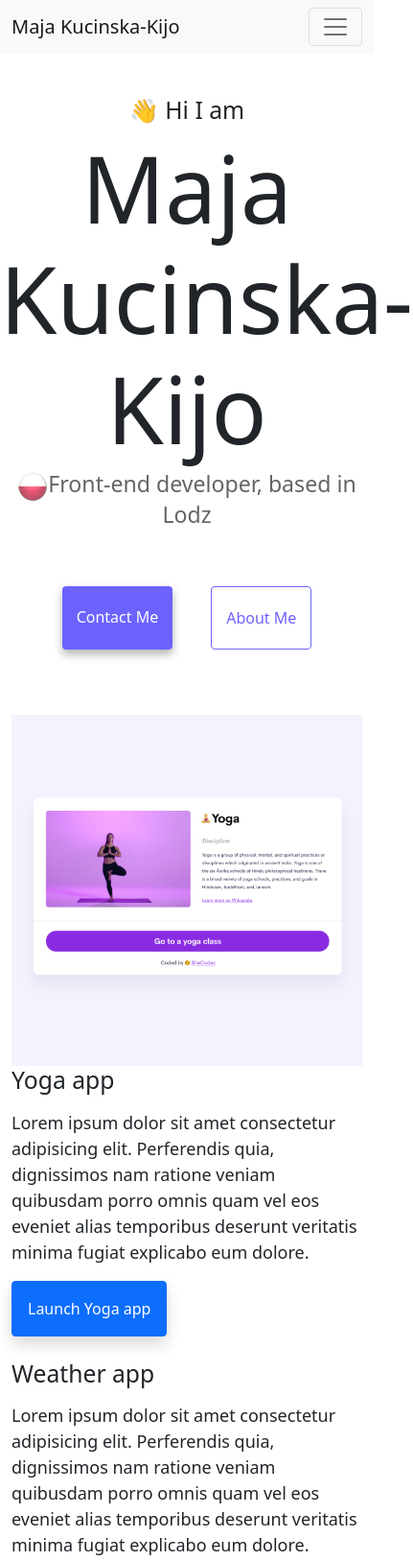
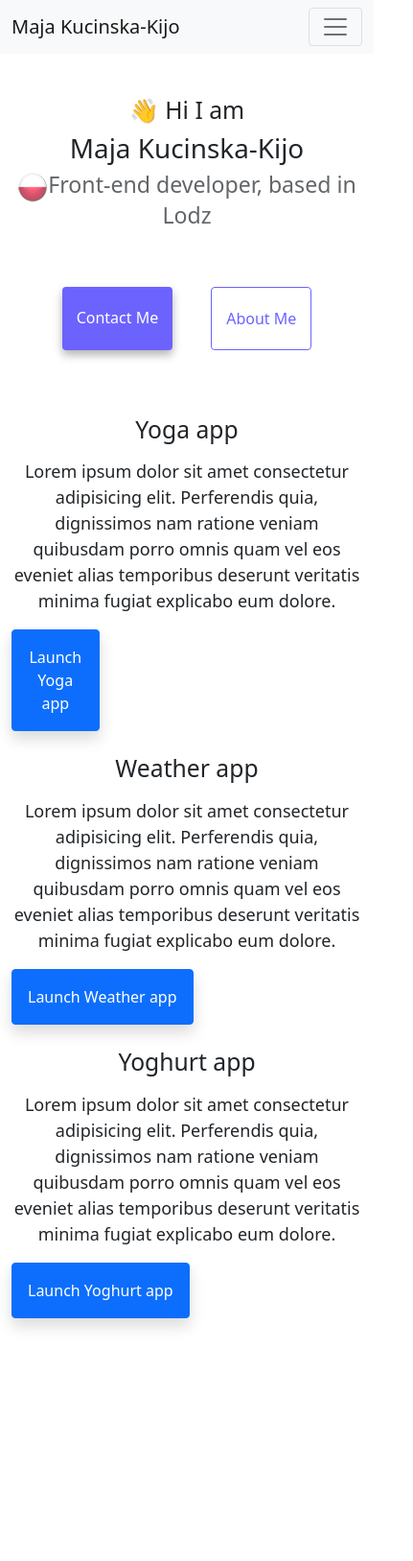
Before and after one commit to majakucinska/responsive-about-me, a plain HTML site: page index.html in a window 390 px wide. Shown: the top 1627 px of the page at 96% size, 431 px wide, since content can reach past the window. After the commit the page ends 1418 px from the top, so only its background shows below. Drawn offline with nearby package versions, Linux system fonts and the light colour scheme.

Commit message:
Added responsiveness
Responsiveness added to index.html

```diff
--- a/index.html
+++ b/index.html
@@ -52,7 +52,7 @@
       </div>
     </nav>
     <h2>👋 Hi I am</h2>
-    <h1>Maja Kucinska-Kijo</h1>
+    <h1 class="text-center">Maja Kucinska-Kijo</h1>
     <h3>
       <img src="images/Poland-32.png" />Front-end developer, based in Lodz
     </h3>
@@ -63,22 +63,22 @@
     <div class="container mt-5">
       <div class="row d-flex mb-4">
         <div class="col-md-6">
-          <img src="images/yoga.png" class="img-fluid" />
+          <img src="images/yoga.png" class="img-fluid d-none d-sm-block" />
         </div>
         <div class="col-md-6">
-          <h2 class="text-start mb-3">Yoga app</h2>
+          <h2 class="text-ms-center text-md-start mb-3">Yoga app</h2>
           <p>
             Lorem ipsum dolor sit amet consectetur adipisicing elit. Perferendis
             quia, dignissimos nam ratione veniam quibusdam porro omnis quam vel
             eos eveniet alias temporibus deserunt veritatis minima fugiat
             explicabo eum dolore.
           </p>
-          <button class="btn btn-primary shadow p-3">Launch Yoga app</button>
+          <button class="btn btn-primary shadow p-3 w-25 d-sm-block">Launch Yoga app</button>
         </div>
       </div>
       <div class="row d-flex mb-4">
         <div class="col-md-6">
-          <h2 class="text-start mb-3">Weather app</h2>
+          <h2 class="text-ms-center text-md-start mb-3">Weather app</h2>
           <p>
             Lorem ipsum dolor sit amet consectetur adipisicing elit. Perferendis
             quia, dignissimos nam ratione veniam quibusdam porro omnis quam vel
@@ -88,22 +88,22 @@
           <button class="btn btn-primary shadow p-3">Launch Weather app</button>
         </div>
         <div class="col-md-6">
-          <img src="images/weather.png" class="img-fluid" />
+          <img src="images/weather.png" class="img-fluid d-none d-sm-block" />
         </div>
       </div>
       <div class="row d-flex mb-4">
         <div class="col-md-6">
-          <img src="images/yogurt.png" class="img-fluid" />
+          <img src="images/yogurt.png" class="img-fluid d-none d-sm-block" />
         </div>
         <div class="col-md-6">
-          <h2 class="text-start mb-3">Yoghurt app</h2>
+          <h2 class="text-ms-center text-md-start mb-3">Yoghurt app</h2>
           <p>
             Lorem ipsum dolor sit amet consectetur adipisicing elit. Perferendis
               quia, dignissimos nam ratione veniam quibusdam porro omnis quam vel
               eos eveniet alias temporibus deserunt veritatis minima fugiat
               explicabo eum dolore.
             </p>
-          <button class="btn btn-primary shadow p-3">Launch Yoghurt app</button>
+          <button class="btn btn-primary shadow p-3 d-expand d-sm-block" >Launch Yoghurt app</button>
           </div>
     </div>
   </body>
--- a/style.css
+++ b/style.css
@@ -9,7 +9,6 @@
     padding-bottom: 20px;
   }
 
-  h1,
   h2,
   h3 {
     text-align: center;
@@ -17,7 +16,7 @@
   }
 
   h1 {
-    font-size: 96px !important;
+    font-size: 96px;
   }
 
   h2 {
@@ -81,3 +80,12 @@
   .email-link:hover {
     text-decoration: underline;
   }
+
+  @media(max-width: 768px){
+    h1{
+      font-size: 76;
+    }
+    p{
+      text-align: center;
+    }
+  }
```
